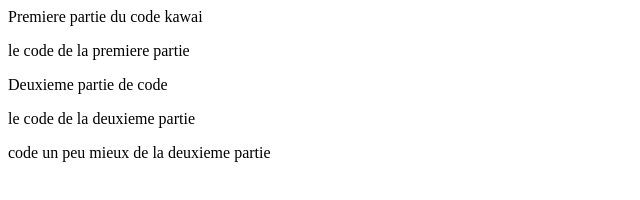
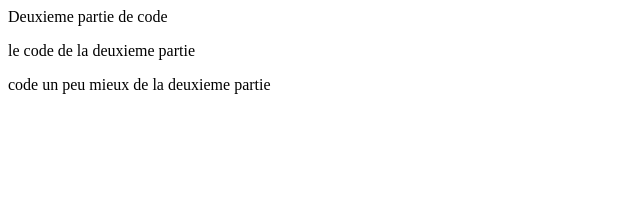
Before and after one commit to E3ge0/TestConflits, a plain HTML site: page index.html in a window 1280 px wide. Shown: the whole page, without its empty margins (0-640 px from the left). Drawn offline with Linux system fonts and the light colour scheme.

Commit message:
Update index.html

```diff
--- a/index.html
+++ b/index.html
@@ -6,8 +6,7 @@
     <title>Document</title>
   </head>
   <body>
-    <div>Premiere partie du code kawai</div>
-    <p>le code de la premiere partie</p>
+<!--     on supprime la premiere partie -->
 
     <div>Deuxieme partie de code</div>
     <p>le code de la deuxieme partie</p>
```
